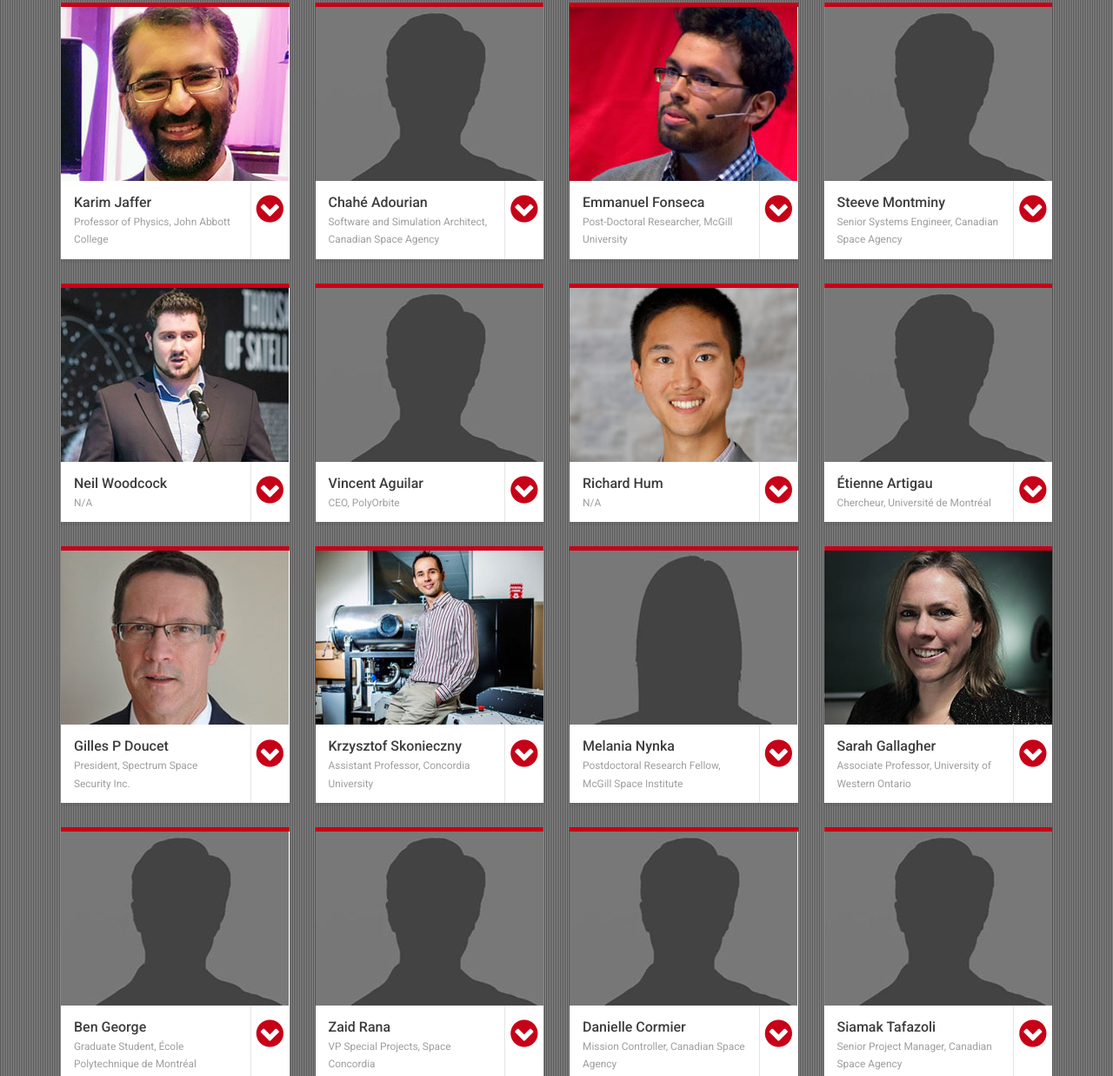
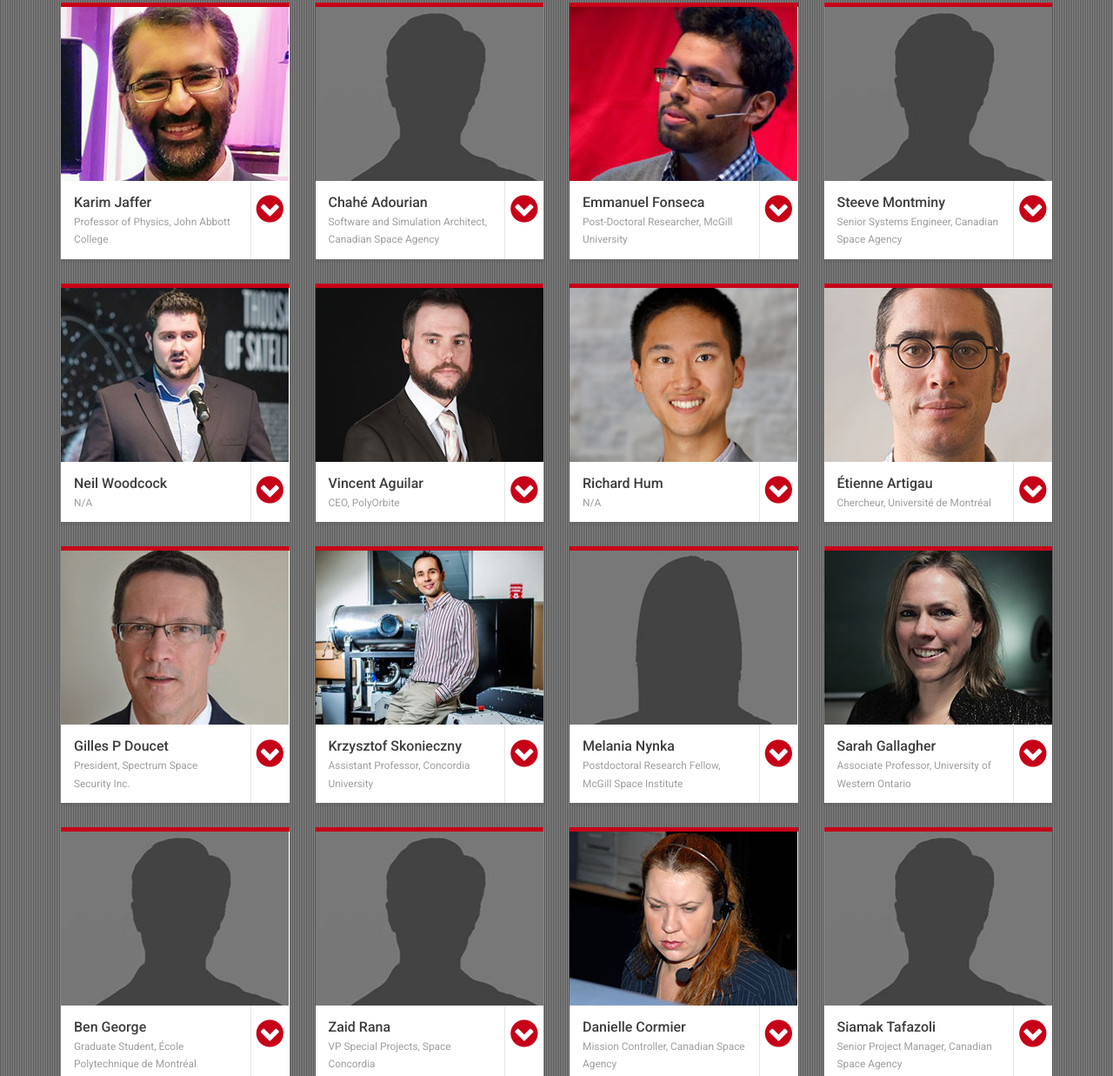
Before and after one commit to mcgillspace/mss-website, a website: page speakers.html in a window 1280 px wide. Shown: the part 1563-2800 px from the top of the page at 87% size. Drawn offline with nearby package versions, Linux system fonts and the light colour scheme; some packages are replaced by stand-ins of ours; files whose address does not match are found by name.

Commit message:
added 5 speakers' pictures
- aram kerkonian
- beatrice agostini
- danielle courmier
- etienne artigau
- vincent aguilar

```diff
--- a/speakers.html
+++ b/speakers.html
@@ -264,7 +264,7 @@
                     <div class="col-md-3 col-sm-6 col-xs-6">
                         <div class="section no-padding">
                             <figure>
-                                <img src="img/speakers/blank_f.jpg" alt="Beatrice Agostini" class="img-responsive" />
+                                <img src="img/speakers/beatrice-agostini.jpg" alt="Beatrice Agostini" class="img-responsive" />
                             </figure>
                             <div class="speaker clearfix">
                                 <div class="col-md-10 col-sm-9 col-xs-9">
@@ -658,7 +658,7 @@ Currently, he is working at Neptec Design Group as a Mechanical Engineer, design
                     <div class="col-md-3 col-sm-6 col-xs-6">
                         <div class="section no-padding">
                             <figure>
-                                <img src="img/speakers/blank_m.jpg" alt="Aram Daniel Kerkonian" class="img-responsive" />
+                                <img src="img/speakers/aram-kerkonian.jpg" alt="Aram Daniel Kerkonian" class="img-responsive" />
                             </figure>
                             <div class="speaker clearfix">
                                 <div class="col-md-10 col-sm-9 col-xs-9">
@@ -903,7 +903,7 @@ Currently, he is working at Neptec Design Group as a Mechanical Engineer, design
                     <div class="col-md-3 col-sm-6 col-xs-6">
                         <div class="section no-padding">
                             <figure>
-                                <img src="img/speakers/blank_m.jpg" alt="Vincent Aguilar" class="img-responsive" />
+                                <img src="img/speakers/vincent-aguilar.jpg" alt="Vincent Aguilar" class="img-responsive" />
                             </figure>
                             <div class="speaker clearfix">
                                 <div class="col-md-10 col-sm-9 col-xs-9">
@@ -975,7 +975,7 @@ Currently, he is working at Neptec Design Group as a Mechanical Engineer, design
                     <div class="col-md-3 col-sm-6 col-xs-6">
                         <div class="section no-padding">
                             <figure>
-                                <img src="img/speakers/blank_m.jpg" alt="Étienne Artigau" class="img-responsive" />
+                                <img src="img/speakers/etienne-artigau.jpg" alt="Étienne Artigau" class="img-responsive" />
                             </figure>
                             <div class="speaker clearfix">
                                 <div class="col-md-10 col-sm-9 col-xs-9">
@@ -1237,7 +1237,7 @@ Currently, he is working at Neptec Design Group as a Mechanical Engineer, design
                     <div class="col-md-3 col-sm-6 col-xs-6">
                         <div class="section no-padding">
                             <figure>
-                                <img src="img/speakers/blank_m.jpg" alt="Danielle Cormier" class="img-responsive" />
+                                <img src="img/speakers/danielle-cormier.jpg" alt="Danielle Cormier" class="img-responsive" />
                             </figure>
                             <div class="speaker clearfix">
                                 <div class="col-md-10 col-sm-9 col-xs-9">
```
Also changed, not shown: img/speakers/aram-kerkonian.jpg (added), img/speakers/beatrice-agostini.jpg (added), img/speakers/danielle-cormier.jpg (added), img/speakers/etienne-artigau.jpg (added), img/speakers/louis-moreau.jpg (added), img/speakers/vincent-aguilar.jpg (added).
